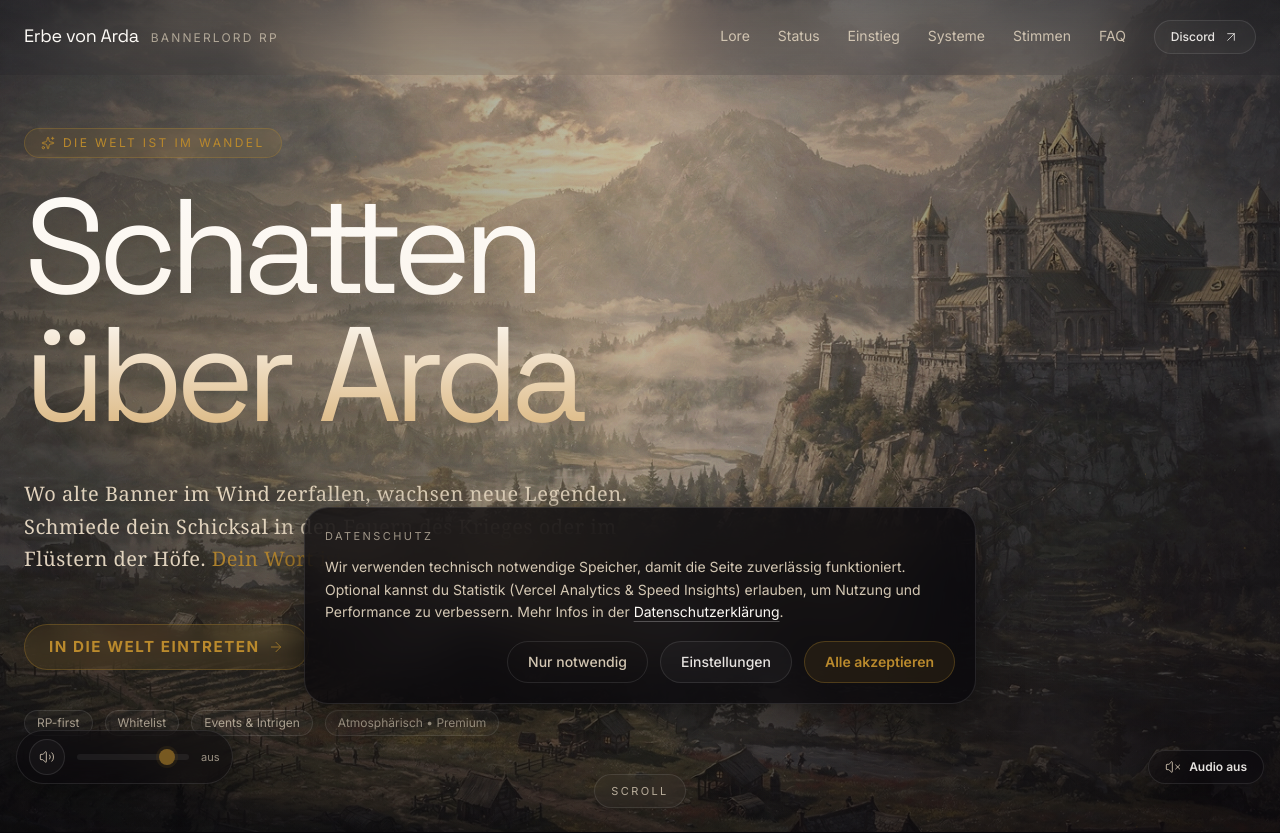
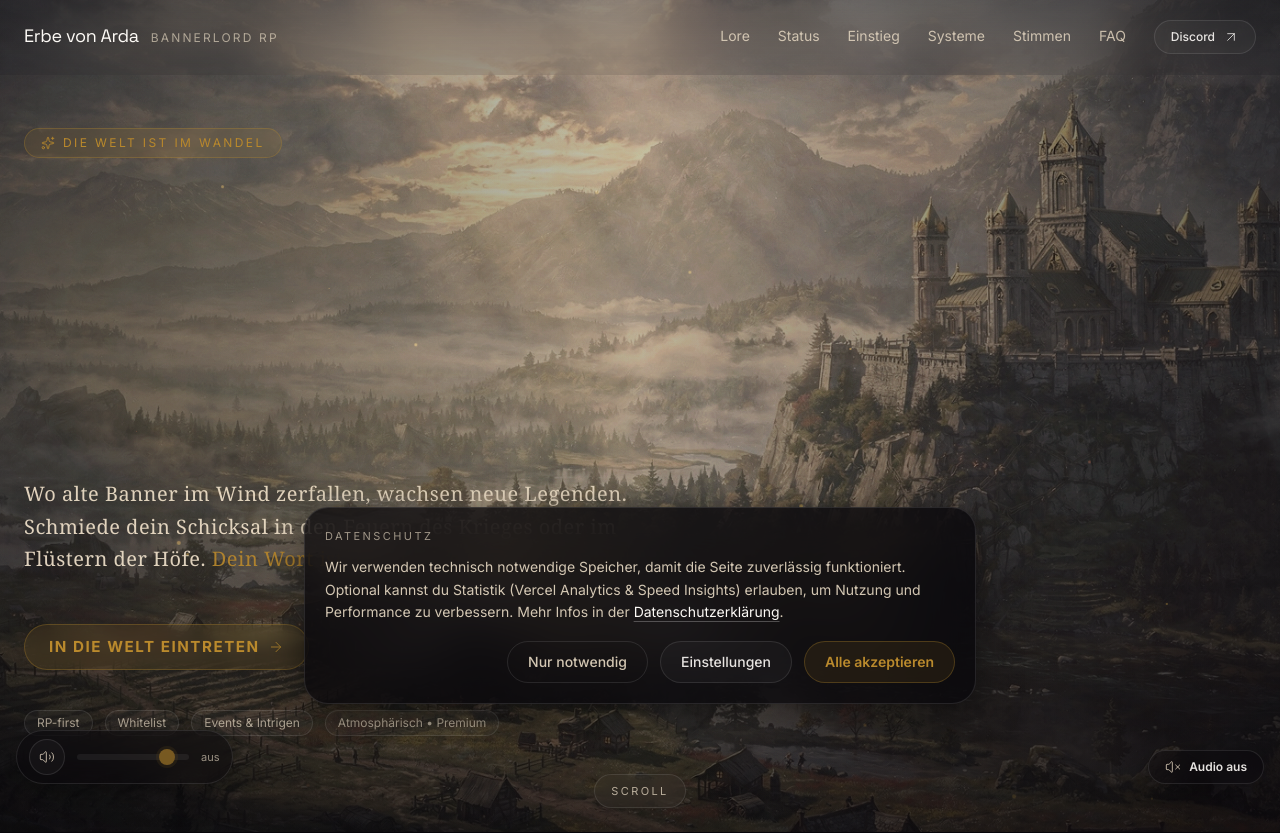
Before and after one commit to shiftbloom-studio/eva-website, a Next.js app: page / in a window 1280 px wide. Shown: the top 833 px of the page. Built offline with nearby package versions, Linux system fonts and the light colour scheme.

Commit message:
Refactor hero and bento components to enhance visual effects and animations. Updated headline animation presets in HeroSection, improved FloatingParticles properties for dynamic effects, and adjusted display text handling for better performance. Modified BentoSection status label for clarity.

```diff
--- a/components/sections/bento/bento-section.tsx
+++ b/components/sections/bento/bento-section.tsx
@@ -33,7 +33,7 @@ export function BentoSection({ discordUrl = 'https://discord.gg/6B3WHTJaRA' }: B
               <div className="flex flex-wrap items-center gap-3">
                 <span className="inline-flex items-center gap-2 rounded-full border border-sunbronze/20 bg-sunbronze/10 px-3 py-1 text-xs text-vellum-100 shadow-[0_0_10px_rgba(186,138,45,0.1)]">
                   <span className="h-1.5 w-1.5 rounded-full bg-sunbronze animate-pulse" />
-                  Saison 0: Vorbereitung
+                  In Entwicklung
                 </span>
                 <span className="text-xs text-vellum-200/60 font-medium">Whitelist offen • RP-Eröffnung bald</span>
               </div>
--- a/components/sections/hero/hero-backdrop.tsx
+++ b/components/sections/hero/hero-backdrop.tsx
@@ -8,6 +8,134 @@ import { cn } from '#lib/cn'
 import { FloatingParticles } from '#components/ui/floating-particles'
 import { NoiseOverlay } from '#components/ui/noise-overlay'
 import { marketingImages } from '#lib/marketing-images'
+
+const ASHES_PRESET = 'strong' as const
+
+const ASHES_PRESETS = {
+  subtle: {
+    embers: {
+      count: 18,
+      color: 'bg-sunbronze',
+      minSize: 1,
+      maxSize: 3.5,
+      peakOpacity: 0.55,
+      blur: 0.25,
+      glowColor: 'rgba(186, 138, 45, 0.45)',
+      glowRadiusMultiplier: 7,
+      minDuration: 12,
+      maxDuration: 32,
+      yDistance: 900,
+      xWiggle: 35,
+    },
+    cinders: {
+      count: 10,
+      color: 'bg-bloodstone',
+      minSize: 1,
+      maxSize: 3.2,
+      peakOpacity: 0.35,
+      blur: 0.35,
+      glowColor: 'rgba(153, 67, 36, 0.35)',
+      glowRadiusMultiplier: 7,
+      minDuration: 14,
+      maxDuration: 36,
+      yDistance: 850,
+      xWiggle: 30,
+    },
+    ash: {
+      count: 8,
+      color: 'bg-white',
+      minSize: 0.8,
+      maxSize: 1.8,
+      peakOpacity: 0.18,
+      minDuration: 16,
+      maxDuration: 38,
+      yDistance: 800,
+      xWiggle: 18,
+    },
+  },
+  strong: {
+    embers: {
+      count: 28,
+      color: 'bg-sunbronze',
+      minSize: 1,
+      maxSize: 4.6,
+      peakOpacity: 0.85,
+      blur: 0.35,
+      glowColor: 'rgba(186, 138, 45, 0.70)',
+      glowRadiusMultiplier: 8,
+      minDuration: 10,
+      maxDuration: 28,
+      yDistance: 1100,
+      xWiggle: 60,
+    },
+    cinders: {
+      count: 14,
+      color: 'bg-bloodstone',
+      minSize: 1,
+      maxSize: 3.9,
+      peakOpacity: 0.5,
+      blur: 0.45,
+      glowColor: 'rgba(153, 67, 36, 0.55)',
+      glowRadiusMultiplier: 8,
+      minDuration: 12,
+      maxDuration: 32,
+      yDistance: 1000,
+      xWiggle: 45,
+    },
+    ash: {
+      count: 10,
+      color: 'bg-white',
+      minSize: 0.8,
+      maxSize: 2.2,
+      peakOpacity: 0.25,
+      minDuration: 14,
+      maxDuration: 34,
+      yDistance: 950,
+      xWiggle: 22,
+    },
+  },
+  inferno: {
+    embers: {
+      count: 36,
+      color: 'bg-sunbronze',
+      minSize: 1,
+      maxSize: 5.2,
+      peakOpacity: 0.95,
+      blur: 0.45,
+      glowColor: 'rgba(186, 138, 45, 0.85)',
+      glowRadiusMultiplier: 9,
+      minDuration: 8,
+      maxDuration: 24,
+      yDistance: 1300,
+      xWiggle: 70,
+    },
+    cinders: {
+      count: 18,
+      color: 'bg-bloodstone',
+      minSize: 1,
+      maxSize: 4.3,
+      peakOpacity: 0.65,
+      blur: 0.55,
+      glowColor: 'rgba(153, 67, 36, 0.70)',
+      glowRadiusMultiplier: 9,
+      minDuration: 10,
+      maxDuration: 28,
+      yDistance: 1200,
+      xWiggle: 55,
+    },
+    ash: {
+      count: 14,
+      color: 'bg-white',
+      minSize: 0.8,
+      maxSize: 2.4,
+      peakOpacity: 0.3,
+      minDuration: 12,
+      maxDuration: 30,
+      yDistance: 1050,
+      xWiggle: 26,
+    },
+  },
+} as const
 
 export interface HeroBackdropProps {
   className?: string
@@ -20,6 +148,7 @@ export function HeroBackdrop({ className }: HeroBackdropProps) {
   // Parallax effect for the background image
   const y = useTransform(scrollY, [0, 1000], [0, 400])
   const opacity = useTransform(scrollY, [0, 600], [1, 0.3])
+  const ashes = ASHES_PRESETS[ASHES_PRESET]
 
   return (
     <div className={cn('absolute inset-0 z-0 overflow-hidden bg-void-950', className)}>
@@ -73,8 +202,9 @@ export function HeroBackdrop({ className }: HeroBackdropProps) {
       )}
 
       {/* Particles */}
-      <FloatingParticles count={16} color="bg-sunbronze" />
-      <FloatingParticles count={10} color="bg-white" className="opacity-50" />
+      <FloatingParticles {...ashes.embers} className="mix-blend-screen" />
+      <FloatingParticles {...ashes.cinders} className="mix-blend-screen opacity-90" />
+      <FloatingParticles {...ashes.ash} className="opacity-55" />
 
       {/* Texture */}
       <NoiseOverlay opacity={0.06} />
--- a/components/sections/hero/hero.tsx
+++ b/components/sections/hero/hero.tsx
@@ -12,7 +12,43 @@ export interface HeroSectionProps {
   discordUrl?: string
 }
 
+// Quick tweak point for the main headline animation.
+// Try: 'chars_blur' | 'words' | 'lines_blur'
+const HEADLINE_PRESET = 'chars_blur' as const
+
+const HEADLINE_PRESETS = {
+  chars_blur: {
+    trigger: 'mount',
+    split: 'chars',
+    effect: 'rise-blur',
+    stagger: 0.018,
+    delay: 0.08,
+    duration: 1.05,
+    tilt: 0,
+  },
+  words: {
+    trigger: 'mount',
+    split: 'words',
+    effect: 'rise',
+    stagger: 0.06,
+    delay: 0.1,
+    duration: 0.95,
+    tilt: 0,
+  },
+  lines_blur: {
+    trigger: 'mount',
+    split: 'lines',
+    effect: 'rise-blur',
+    stagger: 0.18,
+    delay: 0.06,
+    duration: 1.1,
+    tilt: 0,
+  },
+} as const
+
 export function HeroSection({ discordUrl = 'https://discord.gg/6B3WHTJaRA' }: HeroSectionProps) {
+  const headlineMotion = HEADLINE_PRESETS[HEADLINE_PRESET]
+
   return (
     <section className="relative isolate min-h-[92svh] overflow-hidden">
       <HeroBackdrop />
@@ -33,6 +69,7 @@ export function HeroSection({ discordUrl = 'https://discord.gg/6B3WHTJaRA' }: He
             <DisplayText
               as="h1"
               text={'Schatten\nüber Arda'}
+              {...headlineMotion}
               className="relative z-10 mt-8 font-display text-display-sm text-transparent bg-clip-text bg-gradient-to-b from-vellum-50 via-vellum-100 to-vellum-400 sm:text-display-md lg:text-display-lg"
             />
              {/* Subtle glow behind text */}
--- a/components/ui/bento-grid.tsx
+++ b/components/ui/bento-grid.tsx
@@ -132,7 +132,7 @@ export function BentoCard({
         </div>
       </div>
 
-      {footer ? <div className="mt-6">{footer}</div> : null}
+      {footer ? <div className="relative z-20 mt-6">{footer}</div> : null}
     </div>
   )
 }
--- a/components/ui/display-text.tsx
+++ b/components/ui/display-text.tsx
@@ -14,13 +14,22 @@ const motionTags = {
   span: motion.span,
 } as const
 
-export interface DisplayTextProps {
+export type DisplayTextTrigger = 'inView' | 'mount'
+export type DisplayTextSplit = 'words' | 'chars' | 'lines'
+export type DisplayTextEffect = 'rise' | 'rise-blur'
+
+export interface DisplayTextProps extends React.HTMLAttributes<HTMLElement> {
   text: string
   as?: 'h1' | 'h2' | 'h3' | 'p' | 'div' | 'span'
   className?: string
   wordClassName?: string
   stagger?: number
   delay?: number
+  duration?: number
+  trigger?: DisplayTextTrigger
+  split?: DisplayTextSplit
+  effect?: DisplayTextEffect
+  tilt?: number
   once?: boolean
 }
 
@@ -29,19 +38,65 @@ export function DisplayText({
   as = 'h1',
   className,
   wordClassName,
-  stagger = 0.06,
-  delay = 0.15,
+  stagger,
+  delay,
+  duration = 0.9,
+  trigger = 'inView',
+  split = 'words',
+  effect = 'rise',
+  tilt = 0,
   once = true,
+  ...props
 }: DisplayTextProps) {
   const reduceMotion = useReducedMotion()
   const MotionTag = motionTags[as]
 
   const lines = React.useMemo(() => text.split('\n'), [text])
+  const resolvedStagger = stagger ?? (split === 'chars' ? 0.018 : split === 'lines' ? 0.14 : 0.06)
+  const resolvedDelay = delay ?? 0.15
+
+  const segmentVariants = React.useMemo(() => {
+    const hidden: Record<string, unknown> = {
+      y: '110%',
+      opacity: 0,
+      rotate: tilt,
+    }
+
+    const visible: Record<string, unknown> = {
+      y: '0%',
+      opacity: 1,
+      rotate: 0,
+      transition: {
+        duration,
+        ease: [0.22, 1, 0.36, 1] as const,
+      },
+    }
+
+    if (effect === 'rise-blur') {
+      hidden.filter = 'blur(12px)'
+      visible.filter = 'blur(0px)'
+    }
+
+    return { hidden, visible }
+  }, [duration, effect, tilt])
+
+  const containerVariants = React.useMemo(
+    () => ({
+      hidden: {},
+      visible: {
+        transition: {
+          staggerChildren: resolvedStagger,
+          delayChildren: resolvedDelay,
+        },
+      },
+    }),
+    [resolvedDelay, resolvedStagger],
+  )
 
   if (reduceMotion) {
     const Tag = as as keyof React.JSX.IntrinsicElements
     return (
-      <Tag className={className}>
+      <Tag className={className} {...props}>
         {lines.map((line, i) => (
           <React.Fragment key={i}>
             {line}
@@ -56,40 +111,39 @@ export function DisplayText({
     <MotionTag
       className={className}
       initial="hidden"
-      whileInView="visible"
-      viewport={{ once, amount: 0.7 }}
-      variants={{
-        hidden: {},
-        visible: {
-          transition: {
-            staggerChildren: stagger,
-            delayChildren: delay,
-          },
-        },
-      }}
+      animate={trigger === 'mount' ? 'visible' : undefined}
+      whileInView={trigger === 'inView' ? 'visible' : undefined}
+      viewport={trigger === 'inView' ? { once, amount: 0.7 } : undefined}
+      variants={containerVariants}
+      {...props}
     >
-      {lines.map((line, lineIdx) => (
+      {split === 'lines'
+        ? lines.map((line, lineIdx) => (
+            <span key={lineIdx} className="block overflow-hidden">
+              <motion.span className={cn('inline-block will-change-transform', wordClassName)} variants={segmentVariants}>
+                {line}
+              </motion.span>
+            </span>
+          ))
+        : lines.map((line, lineIdx) => (
             <span key={lineIdx} className="block">
-          {line.split(' ').map((word, wordIdx) => (
+              {split === 'chars'
+                ? Array.from(line).map((char, charIdx) => (
+                    <span
+                      key={`${lineIdx}-${charIdx}-${char}`}
+                      className="inline-block overflow-hidden align-baseline"
+                    >
+                      <motion.span className={cn('inline-block will-change-transform', wordClassName)} variants={segmentVariants}>
+                        {char === ' ' ? '\u00A0' : char}
+                      </motion.span>
+                    </span>
+                  ))
+                : line.split(' ').map((word, wordIdx) => (
                     <span
                       key={`${lineIdx}-${wordIdx}-${word}`}
                       className="inline-block overflow-hidden align-baseline"
                     >
-              <motion.span
-                className={cn('inline-block', wordClassName)}
-                variants={{
-                  hidden: { y: '110%', rotate: 1.5, opacity: 0 },
-                  visible: {
-                    y: '0%',
-                    rotate: 0,
-                    opacity: 1,
-                    transition: {
-                      duration: 0.9,
-                      ease: [0.22, 1, 0.36, 1] as const,
-                    },
-                  },
-                }}
-              >
+                      <motion.span className={cn('inline-block will-change-transform', wordClassName)} variants={segmentVariants}>
                         {word}
                       </motion.span>
                       <span className="inline-block w-[0.22em]" aria-hidden="true" />
--- a/components/ui/floating-particles.tsx
+++ b/components/ui/floating-particles.tsx
@@ -9,26 +9,60 @@ export interface FloatingParticlesProps {
   count?: number
   className?: string
   color?: string
+  minSize?: number
+  maxSize?: number
+  minDuration?: number
+  maxDuration?: number
+  minDelay?: number
+  maxDelay?: number
+  yDistance?: number
+  xWiggle?: number
+  peakOpacity?: number
+  blur?: number
+  glowColor?: string
+  glowRadiusMultiplier?: number
 }
 
 export function FloatingParticles({
   count = 15,
   className,
   color = 'bg-sunbronze',
+  minSize = 1,
+  maxSize = 3,
+  minDuration = 10,
+  maxDuration = 30,
+  minDelay = -30,
+  maxDelay = 0,
+  yDistance = 1000,
+  xWiggle = 50,
+  peakOpacity = 0.5,
+  blur = 0,
+  glowColor,
+  glowRadiusMultiplier = 6,
 }: FloatingParticlesProps) {
   const reduceMotion = useReducedMotion()
-  const [particles, setParticles] = React.useState<Array<{ id: number; x: number; size: number; duration: number; delay: number }>>([])
+  const [particles, setParticles] = React.useState<
+    Array<{ id: number; x: number; size: number; duration: number; delay: number; drift: number }>
+  >([])
 
   React.useEffect(() => {
+    const safeMinSize = Math.max(0.5, Math.min(minSize, maxSize))
+    const safeMaxSize = Math.max(safeMinSize, maxSize)
+    const safeMinDuration = Math.max(1, Math.min(minDuration, maxDuration))
+    const safeMaxDuration = Math.max(safeMinDuration, maxDuration)
+    const safeMinDelay = Math.min(minDelay, maxDelay)
+    const safeMaxDelay = Math.max(minDelay, maxDelay)
+
     const newParticles = Array.from({ length: count }).map((_, i) => ({
       id: i,
       x: Math.random() * 100, // random start position %
-      size: Math.random() * 2 + 1, // random size 1-3px
-      duration: Math.random() * 20 + 10, // 10-30s float duration
-      delay: Math.random() * -30, // negative delay to start mid-animation
+      size: Math.random() * (safeMaxSize - safeMinSize) + safeMinSize,
+      duration: Math.random() * (safeMaxDuration - safeMinDuration) + safeMinDuration,
+      delay: Math.random() * (safeMaxDelay - safeMinDelay) + safeMinDelay, // usually negative to start mid-animation
+      drift: (Math.random() * 2 - 1) * xWiggle,
     }))
     setParticles(newParticles)
-  }, [count])
+  }, [count, minSize, maxSize, minDuration, maxDuration, minDelay, maxDelay, xWiggle])
 
   if (reduceMotion) return null
 
@@ -37,17 +71,19 @@ export function FloatingParticles({
       {particles.map((p) => (
         <motion.div
           key={p.id}
-          className={cn('absolute rounded-full opacity-20', color)}
+          className={cn('absolute rounded-full will-change-transform', color)}
           style={{
             left: `${p.x}%`,
             width: p.size,
             height: p.size,
             bottom: '-10%',
+            filter: blur > 0 ? `blur(${blur}px)` : undefined,
+            boxShadow: glowColor ? `0 0 ${Math.max(4, p.size * glowRadiusMultiplier)}px ${glowColor}` : undefined,
           }}
           animate={{
-            y: [0, -1000], // move way up
-            x: [0, Math.sin(p.id) * 50], // gentle wave
-            opacity: [0, 0.5, 0], // fade in/out
+            y: [0, -yDistance], // move way up
+            x: [0, p.drift], // gentle drift
+            opacity: [0, peakOpacity, 0], // fade in/out
           }}
           transition={{
             duration: p.duration,
```
Also changed, not shown: components/sections/systems/systems-section.tsx (+6 -3 lines). Lines whose indentation alone changed are shown as unchanged.
